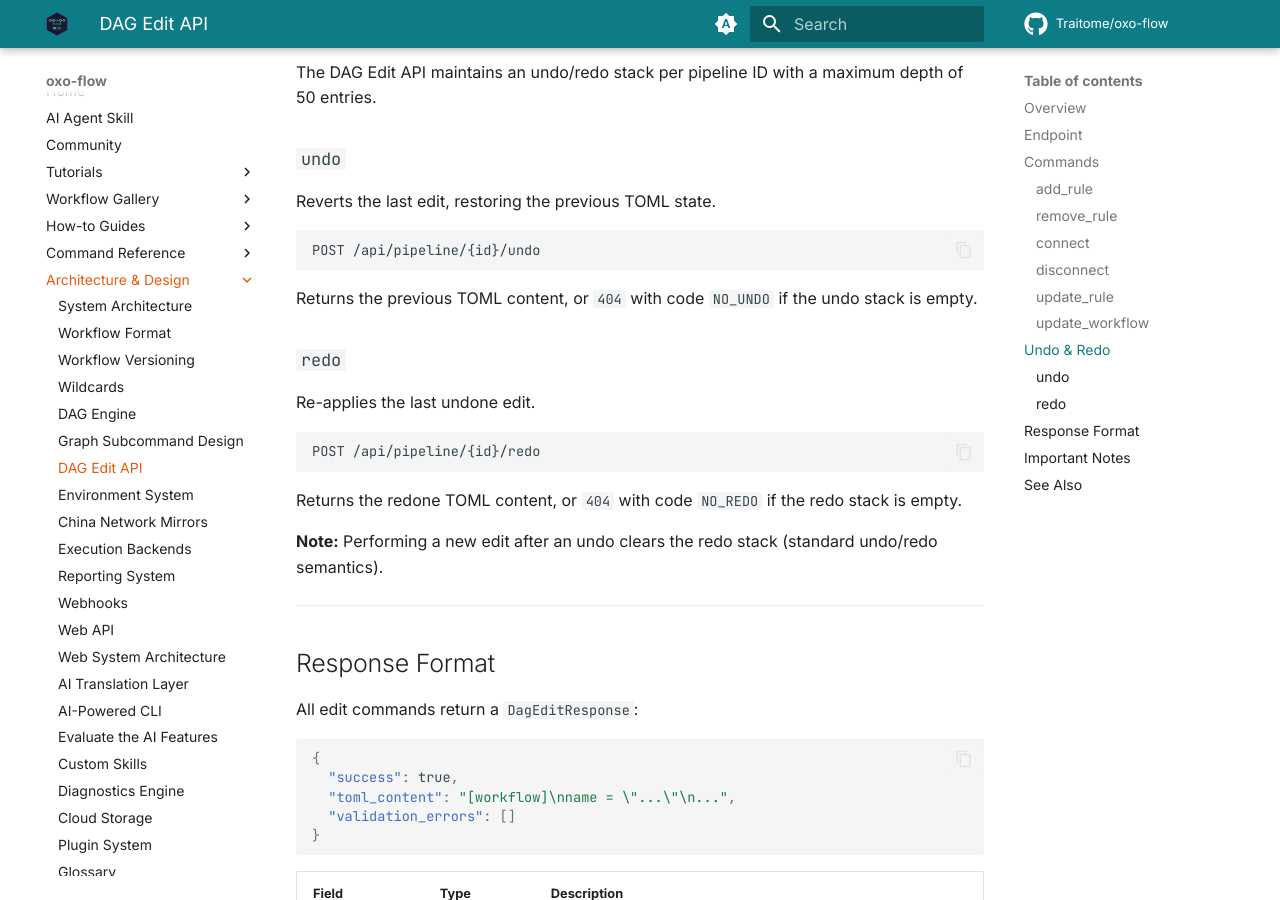
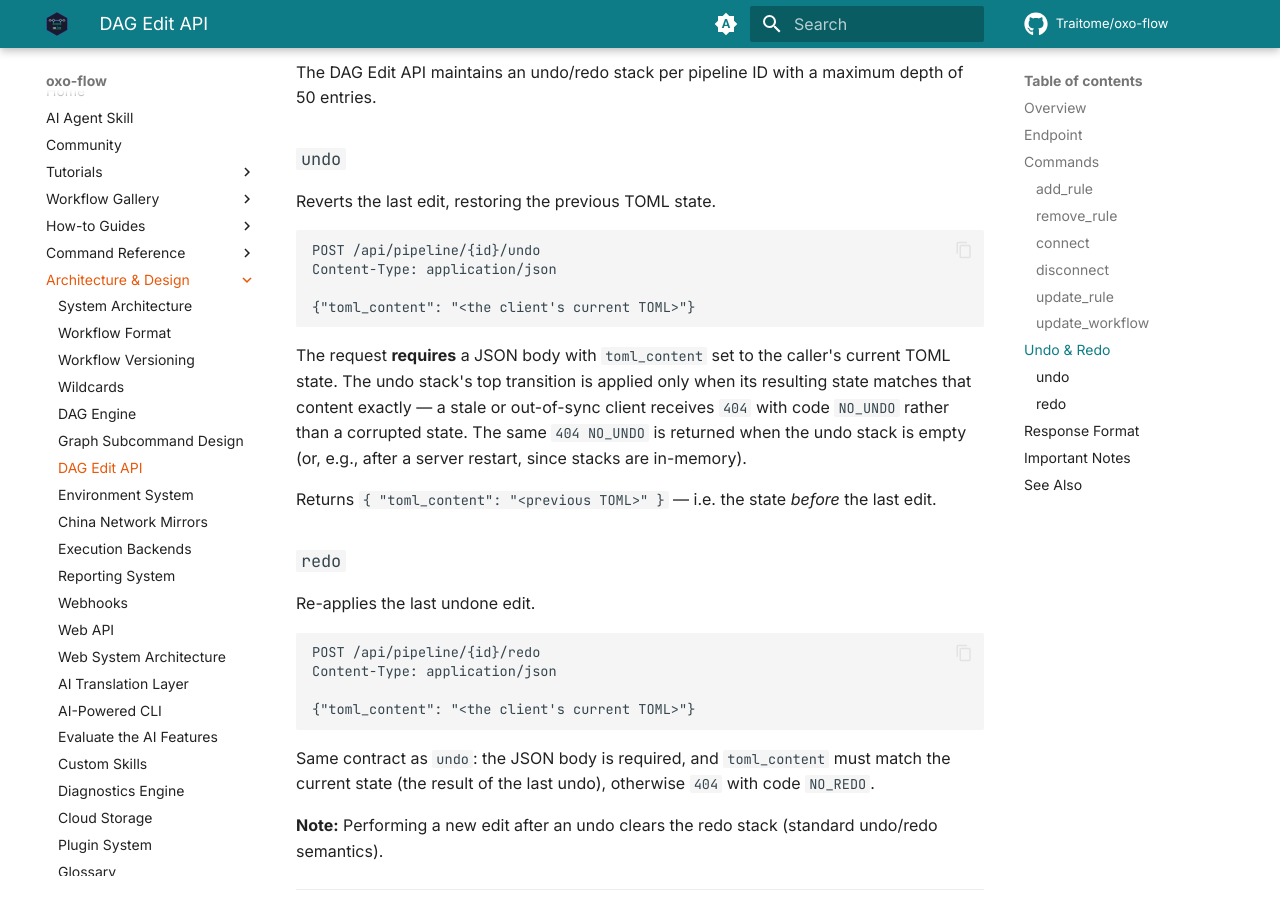
Before and after one commit to Traitome/oxo-flow, an MkDocs documentation site: the page built from docs/guide/src/reference/dag-edit-api.md, in a window 1280 px wide and 900 px high, scrolled down 5397 px. Built offline with MkDocs 1.6.1 and Material for MkDocs 9.7.7, drawn with Linux system fonts in a browser that asks for light colours; comment, search, counter and statistics services are not loaded; the version menu is left out.

Commit message:
docs(web): fix pause from_rule claim + document undo/redo JSON body (#511)
Live-serve testing on a real server surfaced two reference inaccuracies:

1. web-api.md claimed pause rejects `from_rule` with 400
   UNSUPPORTED_FIELD. Source (execution/handlers.rs pause_run takes an
   untyped optional body) and live test agree: pause ignores body fields
   other than reason; only **resume** (and retry) reject from_rule.
   Reworded to match, and noted the 409 RUN_NOT_ACTIVE terminal guard.

2. dag-edit-api.md documented undo/redo as bodyless POSTs. The handlers
   require a JSON body {"toml_content": "<current TOML>"} (axum
   Json<CurrentToml>), and service::undo/redo verify the stacked
   transition's state matches that content exactly — a stale client gets
   404 NO_UNDO/NO_REDO instead of a corrupted state. Documented the body
   requirement, the match semantics, and the response shape; also
   annotated the endpoint summary in web-api.md.

Verified live against oxo-flow serve (personal mode): pause with
{"from_rule":"x"} → 200; bodyless undo → 415; undo with stale body →
404 NO_UNDO; matching-body undo/redo round-trip works.

Co-authored-by: Claude <noreply@anthropic.com>

````diff
--- a/docs/guide/src/reference/dag-edit-api.md
+++ b/docs/guide/src/reference/dag-edit-api.md
@@ -232,9 +232,20 @@ Reverts the last edit, restoring the previous TOML state.
 
 ```
 POST /api/pipeline/{id}/undo
+Content-Type: application/json
+
+{"toml_content": "<the client's current TOML>"}
 ```
 
-Returns the previous TOML content, or `404` with code `NO_UNDO` if the undo stack is empty.
+The request **requires** a JSON body with `toml_content` set to the caller's
+current TOML state. The undo stack's top transition is applied only when its
+resulting state matches that content exactly — a stale or out-of-sync client
+receives `404` with code `NO_UNDO` rather than a corrupted state. The same
+`404 NO_UNDO` is returned when the undo stack is empty (or, e.g., after a
+server restart, since stacks are in-memory).
+
+Returns `{ "toml_content": "<previous TOML>" }` — i.e. the state *before* the
+last edit.
 
 ### `redo`
 
@@ -242,9 +253,14 @@ Re-applies the last undone edit.
 
 ```
 POST /api/pipeline/{id}/redo
+Content-Type: application/json
+
+{"toml_content": "<the client's current TOML>"}
 ```
 
-Returns the redone TOML content, or `404` with code `NO_REDO` if the redo stack is empty.
+Same contract as `undo`: the JSON body is required, and `toml_content` must
+match the current state (the result of the last undo), otherwise `404` with
+code `NO_REDO`.
 
 **Note:** Performing a new edit after an undo clears the redo stack (standard undo/redo semantics).
 
````
Also changed, not shown: docs/guide/src/reference/web-api.md (+9 -3 lines).
